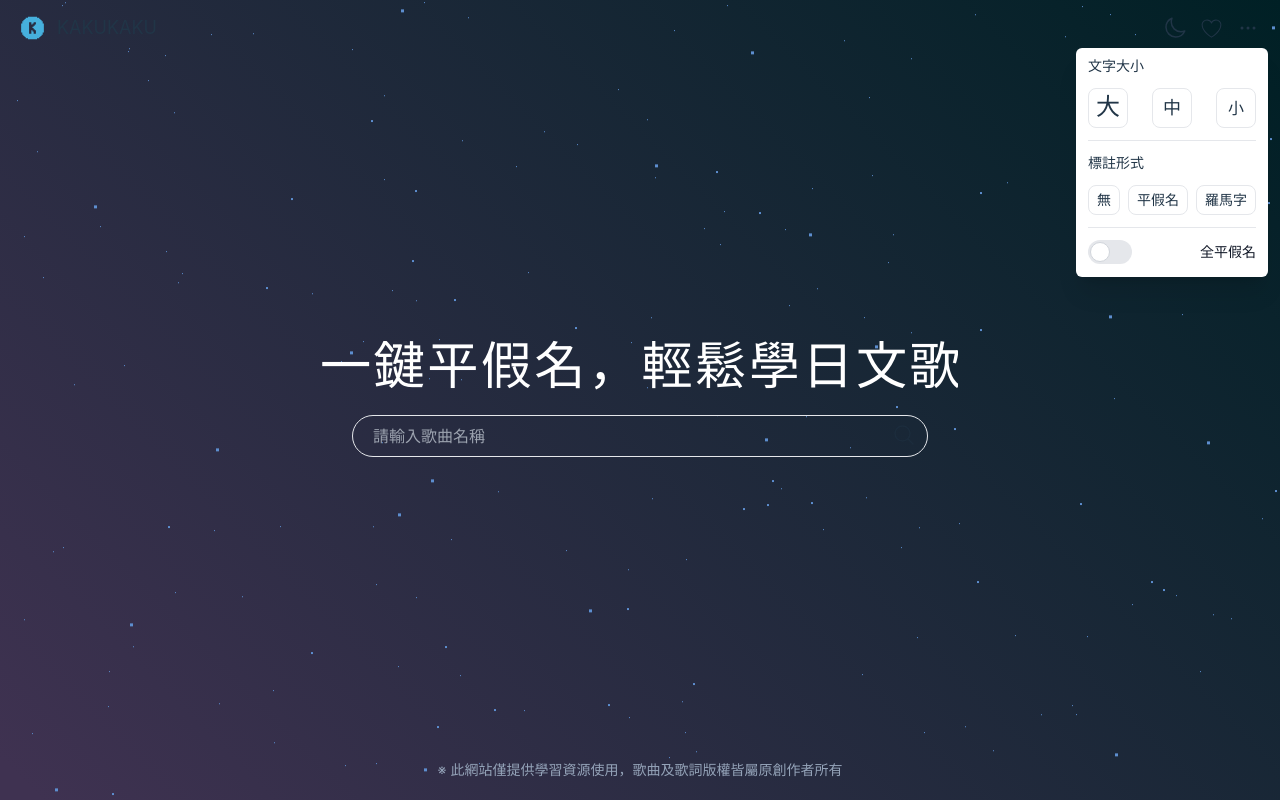
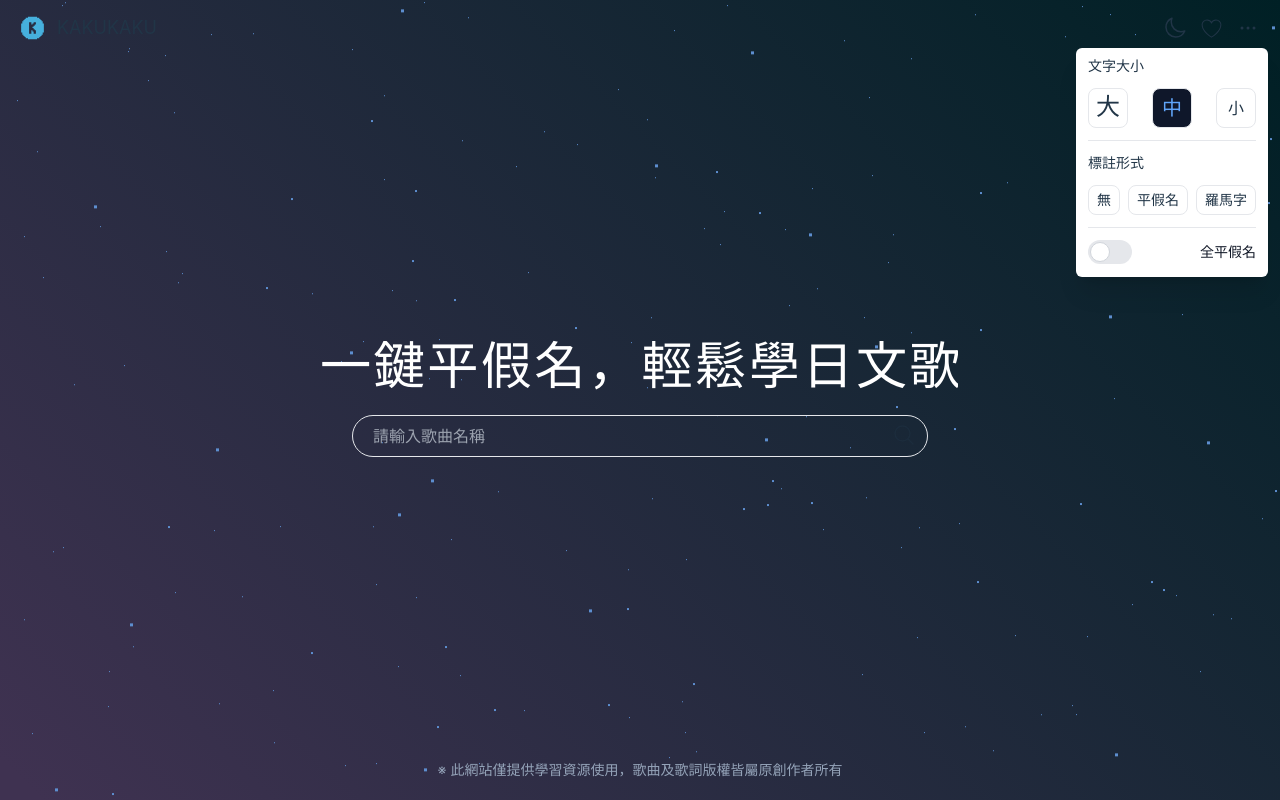
Before and after one commit to seesawjack/KAKUKAKU, a Vue app: page /songlist in a window 1280 px wide. Both pictures are taken after a click on the icon 1248 px from the left and 27 px from the top of the page. Built offline with nearby package versions, Linux system fonts and the light colour scheme.

Commit message:
202305171635-歌詞編輯頁字型調整功能完成

```diff
--- a/src/components/atmos/AtmosLyric.vue
+++ b/src/components/atmos/AtmosLyric.vue
@@ -1,5 +1,6 @@
 <template>
-  <div class="mt-5 text-xl text-left bg-slate-950/60 px-3 py-2 rounded-xl">
+  <div class="mt-5 text-left bg-slate-950/60 px-3 py-2 rounded-xl"
+  :class="font">
     <template v-for="lyric,index in lyrics" :key="lyric">
       <p class="tracking-[2px] before:border-t before:border-dashed" v-html="lyric"></p>
       <div v-if="index !== lyrics.length-1" class="line border-t h-px my-4"></div>
@@ -8,8 +9,19 @@
 </template>
 
 <script setup>
+import { storeToRefs } from 'pinia'
+import { ref,watch } from 'vue';
+import { useGlobalStore } from '../../stores/index';
+
 const props = defineProps({
   lyrics:Array
+})
+
+const globalStore = useGlobalStore();
+const font = ref('text-xl')
+watch(()=>globalStore.lyricConfiguration.fontSizeSelecetd,()=>{
+  const global = globalStore.lyricConfiguration;
+  font.value = global.fontSize[global.fontSizeSelecetd].class[0]
 })
 
 </script>
--- a/src/components/molecules/MolsHeaderConfigure.vue
+++ b/src/components/molecules/MolsHeaderConfigure.vue
@@ -1,15 +1,19 @@
 <template>
   <div>
-    <atmos-header-button @show-drop="showDropDown"/>
+    <atmos-header-button @show-drop="showDropDown" />
     <atmos-drop-down v-if="isShow">
       <div>
         <p class="text-left">文字大小</p>
         <div class="flex justify-between items-end mt-3">
-          <p class="border text-2xl leading-9 w-10 h-10 rounded-lg">大</p>
-          <p class="border text-lg leading-[2.4rem] w-10 h-10 rounded-lg">中</p>
-          <p class="border text-base leading-[2.4rem] w-10 h-10 rounded-lg">
-            小
-          </p>
+          <label :for="font.id"  v-for="(font, index) in globalStore.lyricConfiguration.fontSize"
+              :key="index"
+              class="border cursor-pointer hover:bg-slate-500 w-10 h-10 rounded-lg"
+              :class="[font.class,{'bg-slate-900':font.id === fontSelect,'text-blue-400':font.id === fontSelect}]">
+            <input type="radio" hidden :id="font.id" :value="font.id" v-model="fontSelect"/>
+            <p>
+              {{ font.name }}
+            </p>
+          </label>
         </div>
       </div>
 
@@ -32,7 +36,7 @@
         >
           <input type="checkbox" value="" class="sr-only peer" />
           <div
-            class="w-11 h-6 bg-gray-200 rounded-full peer dark:bg-gray-700 peer-checked:after:translate-x-full peer-checked:after:border-white after:content-[''] after:absolute after:top-[2px] after:left-[2px] after:bg-white after:border-gray-300 after:border after:rounded-full after:h-5 after:w-5 after:transition-all dark:border-gray-600 peer-checked:bg-gray-300"
+            class="w-11 h-6 bg-gray-200 rounded-full peer dark:bg-gray-500 peer-checked:after:translate-x-full peer-checked:after:border-white after:content-[''] after:absolute after:top-[2px] after:left-[2px] after:bg-white after:border-gray-300 after:border after:rounded-full after:h-5 after:w-5 after:transition-all dark:border-gray-600 peer-checked:bg-gray-300"
           ></div>
           <span
             class="ml-3 text-sm font-medium text-gray-900 dark:text-gray-300"
@@ -45,12 +49,21 @@
 </template>
 
 <script setup>
-import { ref } from 'vue';
+import { storeToRefs } from 'pinia';
+import { ref,watch } from "vue";
+import { useGlobalStore } from "../../stores/index";
 import AtmosDropDown from "../atmos/AtmosDropDown.vue";
 import AtmosHeaderButton from "../atmos/AtmosHeaderButton.vue";
 
-const isShow = ref(false)
-function showDropDown(value){
-    isShow.value = !isShow.value
+const isShow = ref(false);
+
+function showDropDown(value) {
+  isShow.value = !isShow.value;
 }
+const globalStore = useGlobalStore();
+const fontSelect = ref('middle');
+
+watch(()=>fontSelect.value,()=>{
+  globalStore.selectedFontStyle(fontSelect.value)
+})
 </script>
--- a/src/stores/hiragana/index.js
+++ b/src/stores/hiragana/index.js
@@ -18,11 +18,10 @@ export const useHiraganaStore = defineStore('hiragana',()=>{
     async function kanjiLabelHiragana(apiData,lyrics){
 
         const hiraganaLyrics = apiData.split('||').map(i=>i.trim().replace(/[\s](?!\s)/mg,''))
-        console.log('%c 結果(紅) ', 'background: #EA0000; color: #ffffff',hiraganaLyrics);
+
         await lyrics.split('\n').map((sentence,i)=>{
             furigana(sentence,hiraganaLyrics[i])
         })
-        console.log('%c 結果(綠) ', 'background: #006400; color: #ffffff',resultLyrics.value);
     }
 
     function furigana(lyrics, hiraganaLyrics) {
--- a/src/stores/index.js
+++ b/src/stores/index.js
@@ -1,15 +1,47 @@
 import { defineStore } from "pinia";
 import { ref } from 'vue';
 
-export const useGlobalStore = defineStore('global',()=>{
-    const selectedSongInfo = ref(null)
+export const useGlobalStore = defineStore('global', () => {
+    const selectedSongInfo = ref(null);
+    const lyricConfiguration = ref({
+        fontSize: {
+            big: {
+                id:'big',
+                name: "大",
+                class: ["text-2xl", "leading-9"],
+            },
+            middle: {
+                id:'middle',
+                name: "中",
+                class: ["text-xl", "leading-[2.4rem]"],
+            },
+            small: {
+                id:'small',
+                name: "小",
+                class: ["text-base", "leading-[2.4rem]"],
+            },
+        },
+        fontSizeSelecetd:'middle',
+        labelType: {
+            none:false,
+            hiragana:true,
+            romaji:false
+        },
+        allHirgana: false
+    })
 
-    function selectedSong(song){
-        localStorage.setItem('songHistory',JSON.stringify(song));
+    function selectedSong(song) {
+        localStorage.setItem('songHistory', JSON.stringify(song));
         selectedSongInfo.value = song;
     }
-    return{
+
+    function selectedFontStyle(style){
+        lyricConfiguration.value.fontSizeSelecetd = style;
+    }
+    return {
+        lyricConfiguration,
         selectedSongInfo,
-        selectedSong
+        selectedSong,
+        selectedFontStyle
     }
 })
```
